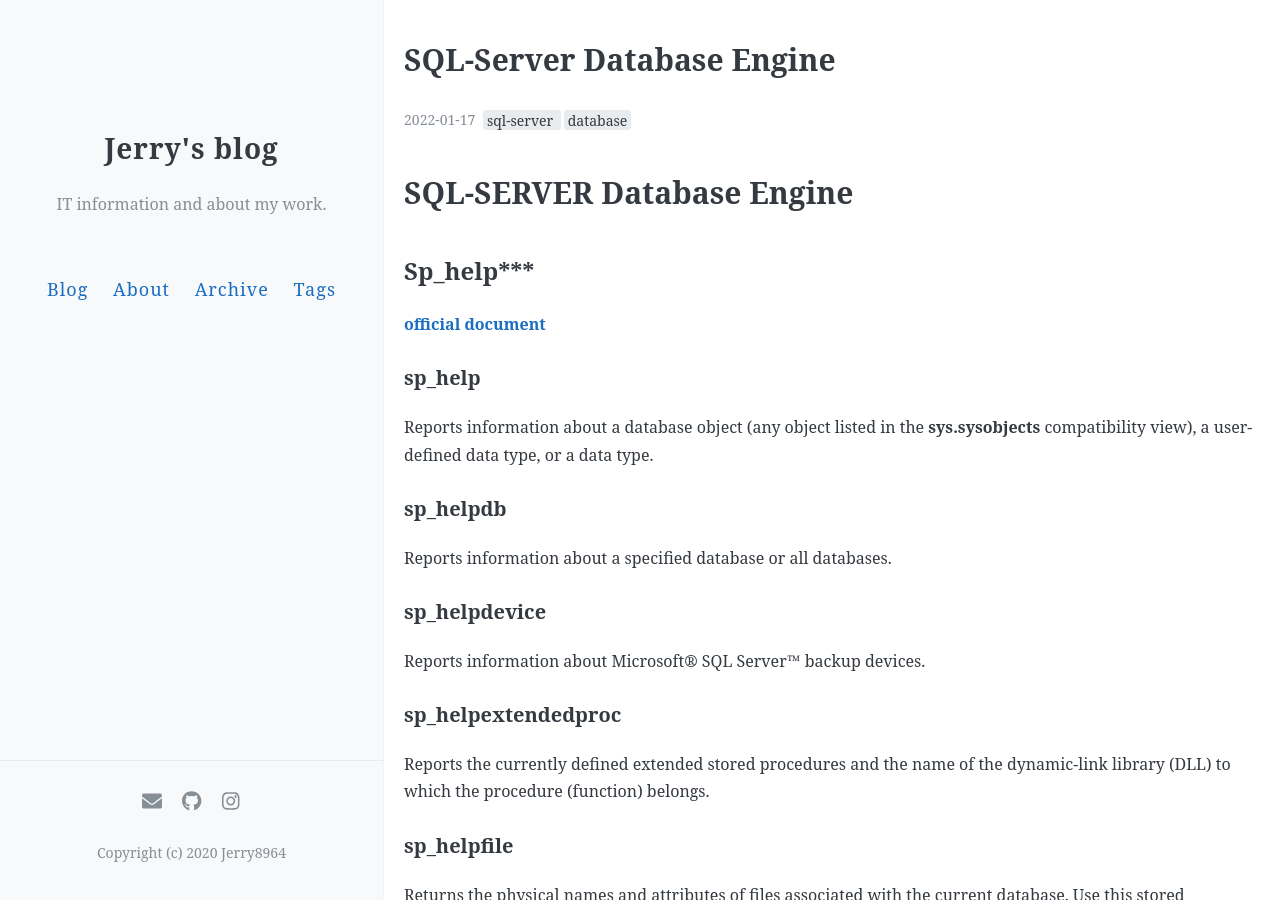
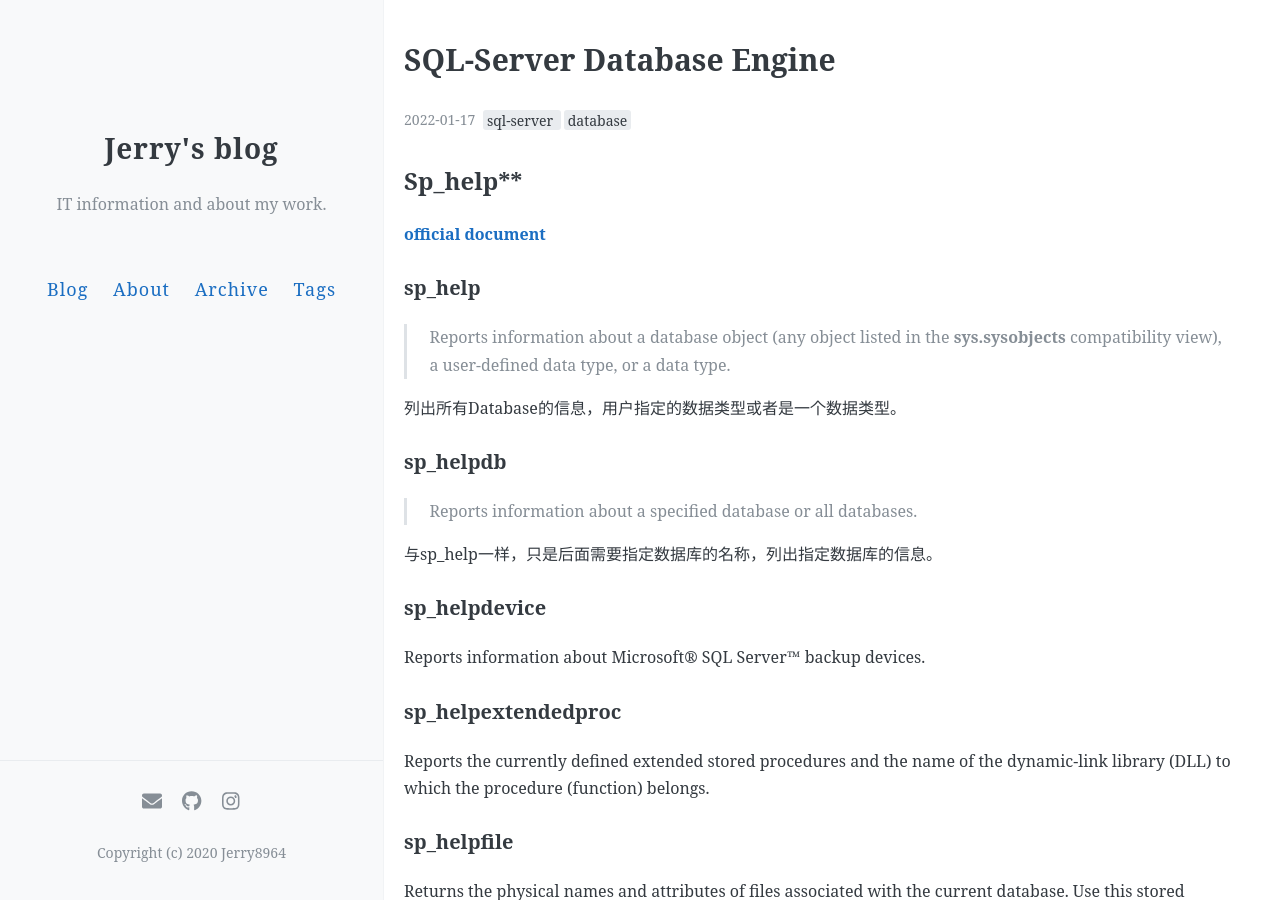
Before and after one commit to jerry8964/jerry8964.github.io, a Jekyll site: the page built from _posts/2022-01-17-sql-server-sp_helpxxx.md, in a window 1280 px wide and 900 px high. Built offline with Jekyll 4.4.1, drawn with Linux system fonts in a browser that asks for light colours; comment, search, counter and statistics services are not loaded.

```diff
--- a/_posts/2022-01-17-sql-server-sp_helpxxx.md
+++ b/_posts/2022-01-17-sql-server-sp_helpxxx.md
@@ -9,11 +9,9 @@ author: Jerry8964
 
 
 
-# SQL-SERVER Database Engine
 
 
-
-## Sp_help***
+## Sp_help**
 
 
 
@@ -21,15 +19,15 @@ author: Jerry8964
 
 ### sp_help
 
-Reports information about a database object (any object listed in the **sys.sysobjects** compatibility view), a user-defined data type, or a data type.
+> Reports information about a database object (any object listed in the **sys.sysobjects** compatibility view), a user-defined data type, or a data type.
 
-
+列出所有Database的信息，用户指定的数据类型或者是一个数据类型。
 
 ### sp_helpdb
 
-Reports information about a specified database or all databases.
+> Reports information about a specified database or all databases.
 
-
+与sp_help一样，只是后面需要指定数据库的名称，列出指定数据库的信息。
 
 ### sp_helpdevice
 
```
Also changed, not shown: about.md (+1 -5 lines).
